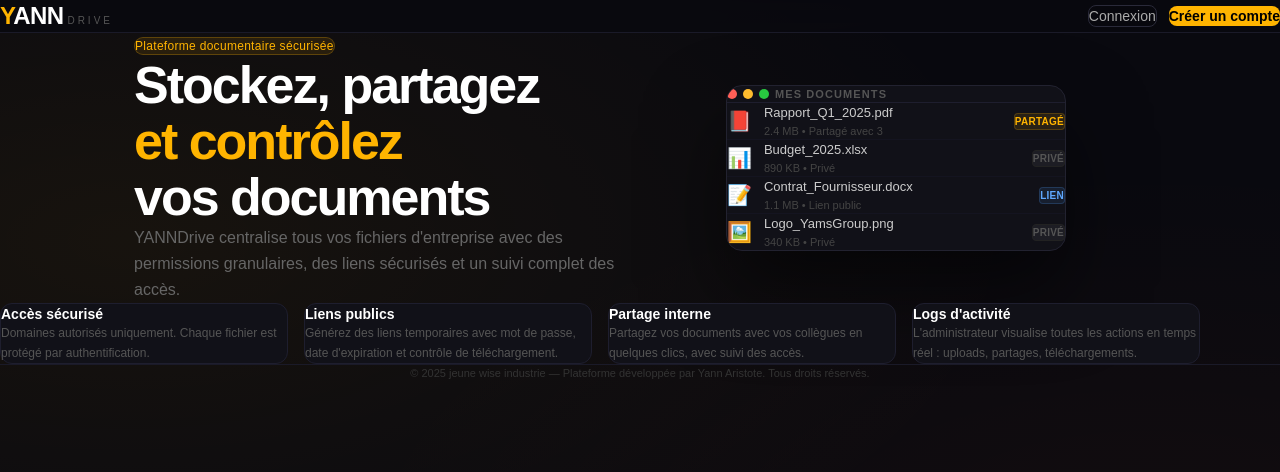
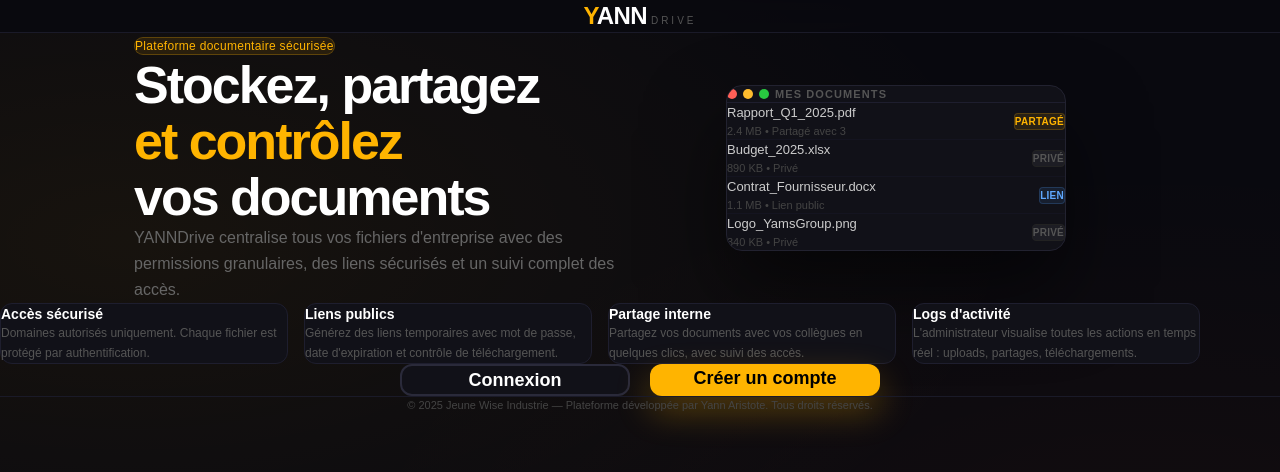
Before and after one commit to yannaristote7/yanndrive-frontend, a Vue app: page / in a window 1280 px wide. Shown: the top 472 px of the page. Built offline with nearby package versions, Linux system fonts and the light colour scheme.

Commit message:
modification de la dashboard

```diff
--- a/package.json
+++ b/package.json
@@ -13,6 +13,7 @@
     "aos": "^2.3.4",
     "axios": "^1.13.4",
     "bootstrap": "^5.3.8",
+    "lucide-vue-next": "^1.0.0",
     "pinia": "^3.0.4",
     "vue": "^3.5.27",
     "vue-router": "^5.0.3"
--- a/src/views/WelcomeView.vue
+++ b/src/views/WelcomeView.vue
@@ -3,40 +3,29 @@ import { useRouter } from 'vue-router'
 const router = useRouter()
 
 const previewDocs = [
-    { icon: '📕', name: 'Rapport_Q1_2025.pdf', meta: '2.4 MB • Partagé avec 3', status: 'partagé', statusClass: 'bg-[rgba(255,180,0,0.1)] text-[#FFB400] border border-[rgba(255,180,0,0.2)]' },
-    { icon: '📊', name: 'Budget_2025.xlsx', meta: '890 KB • Privé', status: 'privé', statusClass: 'bg-white/5 text-[#555] border border-[#222]' },
-    { icon: '📝', name: 'Contrat_Fournisseur.docx', meta: '1.1 MB • Lien public', status: 'lien', statusClass: 'bg-[rgba(80,160,255,0.1)] text-[#5fa8ff] border border-[rgba(80,160,255,0.2)]' },
-    { icon: '🖼️', name: 'Logo_YamsGroup.png', meta: '340 KB • Privé', status: 'privé', statusClass: 'bg-white/5 text-[#555] border border-[#222]' },
+    { name: 'Rapport_Q1_2025.pdf', meta: '2.4 MB • Partagé avec 3', status: 'partagé', statusClass: 'bg-[rgba(255,180,0,0.1)] text-[#FFB400] border border-[rgba(255,180,0,0.2)]' },
+    { name: 'Budget_2025.xlsx', meta: '890 KB • Privé', status: 'privé', statusClass: 'bg-white/5 text-[#555] border border-[#222]' },
+    { name: 'Contrat_Fournisseur.docx', meta: '1.1 MB • Lien public', status: 'lien', statusClass: 'bg-[rgba(80,160,255,0.1)] text-[#5fa8ff] border border-[rgba(80,160,255,0.2)]' },
+    { name: 'Logo_YamsGroup.png', meta: '340 KB • Privé', status: 'privé', statusClass: 'bg-white/5 text-[#555] border border-[#222]' },
 ]
 const features = [
-    { icon: '', title: 'Accès sécurisé', desc: 'Domaines autorisés uniquement. Chaque fichier est protégé par authentification.' },
-    { icon: '', title: 'Liens publics', desc: "Générez des liens temporaires avec mot de passe, date d'expiration et contrôle de téléchargement." },
-    { icon: '', title: 'Partage interne', desc: 'Partagez vos documents avec vos collègues en quelques clics, avec suivi des accès.' },
-    { icon: '', title: "Logs d'activité", desc: "L'administrateur visualise toutes les actions en temps réel : uploads, partages, téléchargements." },
+    { title: 'Accès sécurisé', desc: 'Domaines autorisés uniquement. Chaque fichier est protégé par authentification.' },
+    { title: 'Liens publics', desc: "Générez des liens temporaires avec mot de passe, date d'expiration et contrôle de téléchargement." },
+    { title: 'Partage interne', desc: 'Partagez vos documents avec vos collègues en quelques clics, avec suivi des accès.' },
+    { title: "Logs d'activité", desc: "L'administrateur visualise toutes les actions en temps réel : uploads, partages, téléchargements." },
 ]
 </script>
 
 <template>
-<div class="min-h-screen bg-[#09090f] text-[#e0e0e0] flex flex-col"
-     style="font-family:'DM Sans',sans-serif; background-image: radial-gradient(ellipse at 10% 30%, rgba(255,180,0,0.06) 0%, transparent 55%), radial-gradient(ellipse at 90% 70%, rgba(255,100,0,0.04) 0%, transparent 50%)">
+<div
+    class="min-h-screen bg-[#09090f] text-[#e0e0e0] flex flex-col"
+    style="font-family:'DM Sans',sans-serif; background-image: radial-gradient(ellipse at 10% 30%, rgba(255,180,0,0.06) 0%, transparent 55%), radial-gradient(ellipse at 90% 70%, rgba(255,100,0,0.04) 0%, transparent 50%)">
 
     <!-- NAVBAR -->
-    <nav class="sticky top-0 z-50 flex justify-between items-center px-5 sm:px-10 lg:px-16 py-4 border-b border-[#1a1a28] bg-[rgba(9,9,15,0.9)] backdrop-blur-xl">
+    <nav class="sticky top-0 z-50 flex justify-center items-center px-5 sm:px-10 lg:px-16 py-4 border-b border-[#1a1a28] bg-[rgba(9,9,15,0.9)] backdrop-blur-xl">
         <div class="flex items-baseline gap-1" style="font-family:'Syne',sans-serif">
             <span class="font-black text-xl sm:text-2xl tracking-tight text-white"><span class="text-[#FFB400]">Y</span>ANN</span>
             <span class="text-[10px] text-[#555] ml-1 tracking-[3px] uppercase hidden sm:inline">Drive</span>
-        </div>
-        <div class="flex gap-2 sm:gap-3 items-center">
-            <router-link to="/login"
-                class="border border-[#2a2a3a] text-[#aaa] hover:border-[#FFB400] hover:text-[#FFB400] px-3 sm:px-5 py-2 sm:py-2.5 rounded-lg text-xs sm:text-sm font-medium transition-all">
-                Connexion
-            </router-link>
-            <router-link to="/register"
-                class="bg-[#FFB400] hover:bg-[#ffc933] text-black px-3 sm:px-5 py-2 sm:py-2.5 rounded-lg text-xs sm:text-sm font-bold transition-colors"
-                style="font-family:'Syne',sans-serif">
-                <span class="hidden sm:inline">Créer un compte</span>
-                <span class="sm:hidden">S'inscrire</span>
-            </router-link>
         </div>
     </nav>
 
@@ -54,8 +43,6 @@ const features = [
             <p class="text-[#666] text-sm sm:text-base leading-relaxed mb-8">
                 YANNDrive centralise tous vos fichiers d'entreprise avec des permissions granulaires, des liens sécurisés et un suivi complet des accès.
             </p>
-
-
         </div>
 
         <!-- VISUAL CARD — caché sur mobile -->
@@ -69,7 +56,6 @@ const features = [
                 </div>
                 <div v-for="(doc, i) in previewDocs" :key="i"
                     class="flex items-center gap-3 px-4 py-3.5 border-b border-[#141420] last:border-0 hover:bg-[#14141e] transition-colors">
-                    <span class="text-xl shrink-0">{{ doc.icon }}</span>
                     <div class="flex-1 min-w-0">
                         <div class="text-[13px] text-[#ccc] truncate">{{ doc.name }}</div>
                         <div class="text-[11px] text-[#444] mt-0.5">{{ doc.meta }}</div>
@@ -84,14 +70,33 @@ const features = [
     <section class="grid grid-cols-1 sm:grid-cols-2 lg:grid-cols-4 gap-4 px-5 sm:px-10 lg:px-16 pb-12 max-w-[1200px] mx-auto w-full">
         <div v-for="f in features" :key="f.title"
             class="bg-[#111118] border border-[#1e1e2e] hover:border-[rgba(255,180,0,0.2)] rounded-xl p-5 transition-colors">
-            <div class="text-2xl sm:text-3xl mb-3">{{ f.icon }}</div>
             <h3 class="text-sm font-bold text-white mb-2" style="font-family:'Syne',sans-serif">{{ f.title }}</h3>
             <p class="text-xs text-[#555] leading-relaxed">{{ f.desc }}</p>
         </div>
     </section>
 
-    <footer class="text-center py-5 border-t border-[#1a1a28] text-[11px] text-[#333]">
-        © 2025 jeune wise industrie — Plateforme développée par Yann Aristote. Tous droits réservés.
+    <!-- BOUTONS D'ACTION -->
+    <section class="flex justify-center items-center pt-10 pb-14">
+        <div class="flex flex-col sm:flex-row gap-5">
+            <router-link
+                to="/login"
+                class="border-2 border-[#2a2a3a] bg-[#111118] text-white hover:border-[#FFB400] hover:text-[#FFB400] px-10 py-4 rounded-xl text-lg font-semibold transition-all duration-300 hover:scale-105 min-w-[230px] text-center">
+                Connexion
+            </router-link>
+
+            <router-link
+                to="/register"
+                class="bg-[#FFB400] hover:bg-[#ffc933] text-black px-10 py-4 rounded-xl text-lg font-bold transition-all duration-300 hover:scale-105 shadow-[0_15px_35px_rgba(255,180,0,0.30)] min-w-[230px] text-center"
+                style="font-family:'Syne',sans-serif">
+                Créer un compte
+            </router-link>
+        </div>
+    </section>
+
+    <!-- FOOTER -->
+     <footer class="border-t border-[#1a1a28] py-8 text-center text-[11px] text-[#444]">
+        © 2025 Jeune Wise Industrie — Plateforme développée par Yann Aristote. Tous droits réservés.
     </footer>
+
 </div>
 </template>
```
Also changed, not shown: src/components/welcome/BackgroundSlideshow.vue (added), src/components/welcome/FeaturesSection.vue (added), src/components/welcome/FooterSection.vue (added), src/components/welcome/HeroSection.vue (added), src/components/welcome/Navbar.vue (added), src/components/welcome/ShowcaseSection.vue (added), src/components/welcome/SlideIndicator.vue (added), src/composables/useSlideshow.js (added), 1 other file (tests, documents, lock files or other folders).
